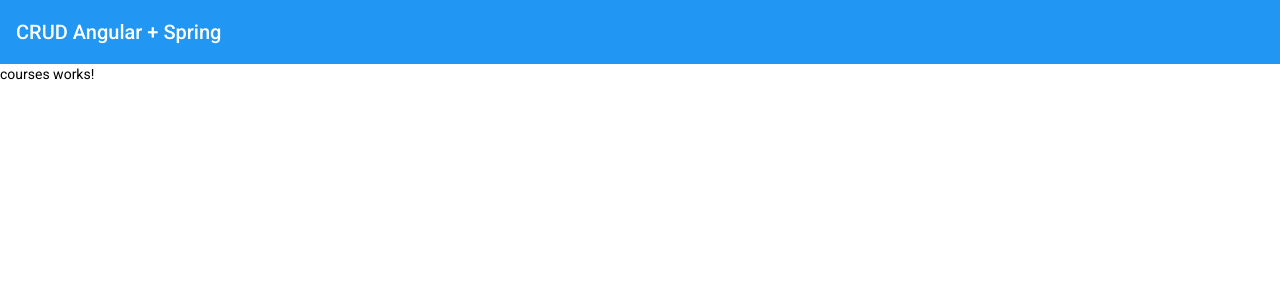
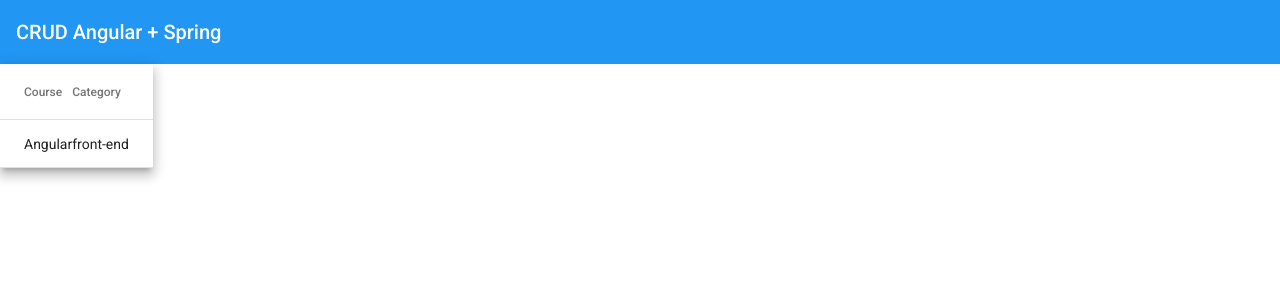
Before and after one commit to lucasaugustodeveloper/crud-angular-frontend, an Angular app: page /courses in a window 1280 px wide. Shown: the top 300 px of the page. Built offline with nearby package versions, Linux system fonts and the light colour scheme.

Commit message:
add: add component table for show courses

```diff
--- a/src/app/courses/courses.module.ts
+++ b/src/app/courses/courses.module.ts
@@ -1,5 +1,6 @@
+import { CommonModule } from '@angular/common';
 import { NgModule } from '@angular/core';
-import { CommonModule } from '@angular/common';
+import { MatTableModule } from '@angular/material/table';
 
 import { CoursesRoutingModule } from './courses-routing.module';
 import { CoursesComponent } from './courses/courses.component';
@@ -11,7 +12,8 @@ import { CoursesComponent } from './courses/courses.component';
   ],
   imports: [
     CommonModule,
-    CoursesRoutingModule
+    CoursesRoutingModule,
+    MatTableModule
   ]
 })
 export class CoursesModule { }
--- a/src/app/courses/courses/courses.component.html
+++ b/src/app/courses/courses/courses.component.html
@@ -1 +1,14 @@
-<p>courses works!</p>
+<table mat-table [dataSource]="courses" class="mat-elevation-z8">
+  <ng-container matColumnDef="name">
+    <th mat-header-cell *matHeaderCellDef> Course </th>
+    <td mat-cell *matCellDef="let course"> {{ course.name }} </td>
+  </ng-container>
+
+  <ng-container matColumnDef="category">
+    <th mat-header-cell *matHeaderCellDef> Category </th>
+    <td mat-cell *matCellDef="let course"> {{ course.category }} </td>
+  </ng-container>
+
+  <tr mat-header-row *matHeaderRowDef="displayedColumns"></tr>
+  <tr mat-row *matRowDef="let row; columns: displayedColumns;"></tr>
+</table>
--- a/src/app/courses/courses/courses.component.ts
+++ b/src/app/courses/courses/courses.component.ts
@@ -1,3 +1,4 @@
+import { Course } from '../model/course';
 import { Component, OnInit } from '@angular/core';
 
 @Component({
@@ -7,6 +8,11 @@ import { Component, OnInit } from '@angular/core';
 })
 export class CoursesComponent implements OnInit {
 
+  courses: Course[] = [
+    { _id: '1', name: 'Angular', category: 'front-end'}
+  ];
+  displayedColumns = ['name', 'category'];
+
   constructor() { }
 
   ngOnInit(): void {
--- /dev/null
+++ b/src/app/courses/model/course.ts
@@ -0,0 +1,5 @@
+export interface Course {
+  _id: string|number;
+  name: string;
+  category: string;
+}
```
